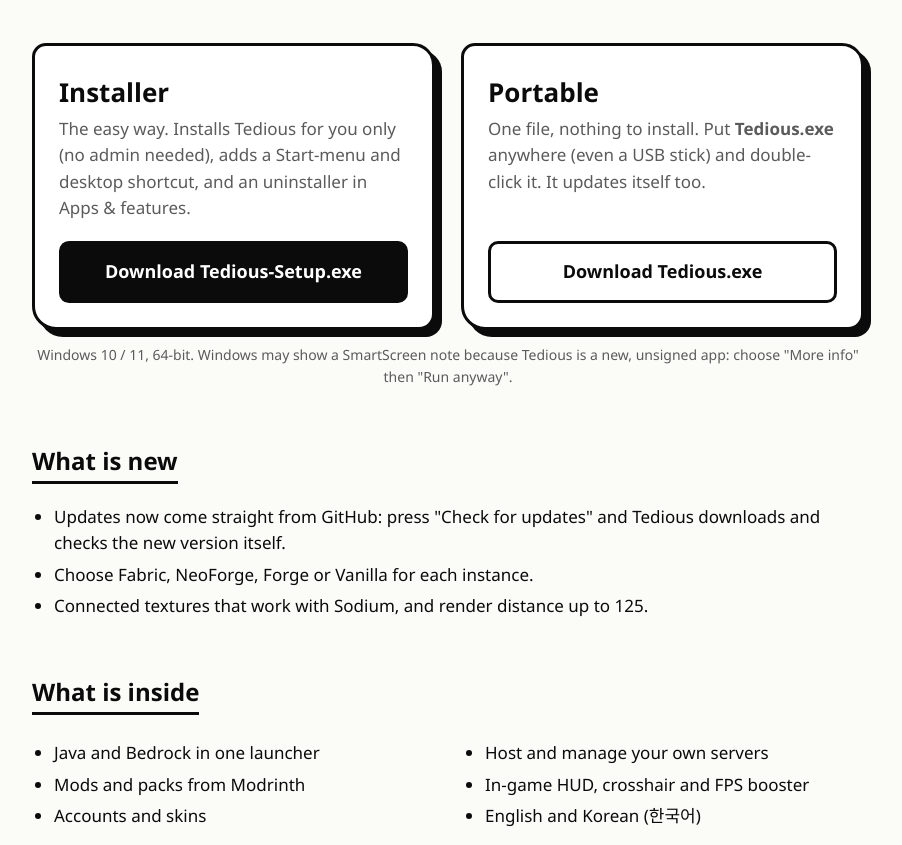
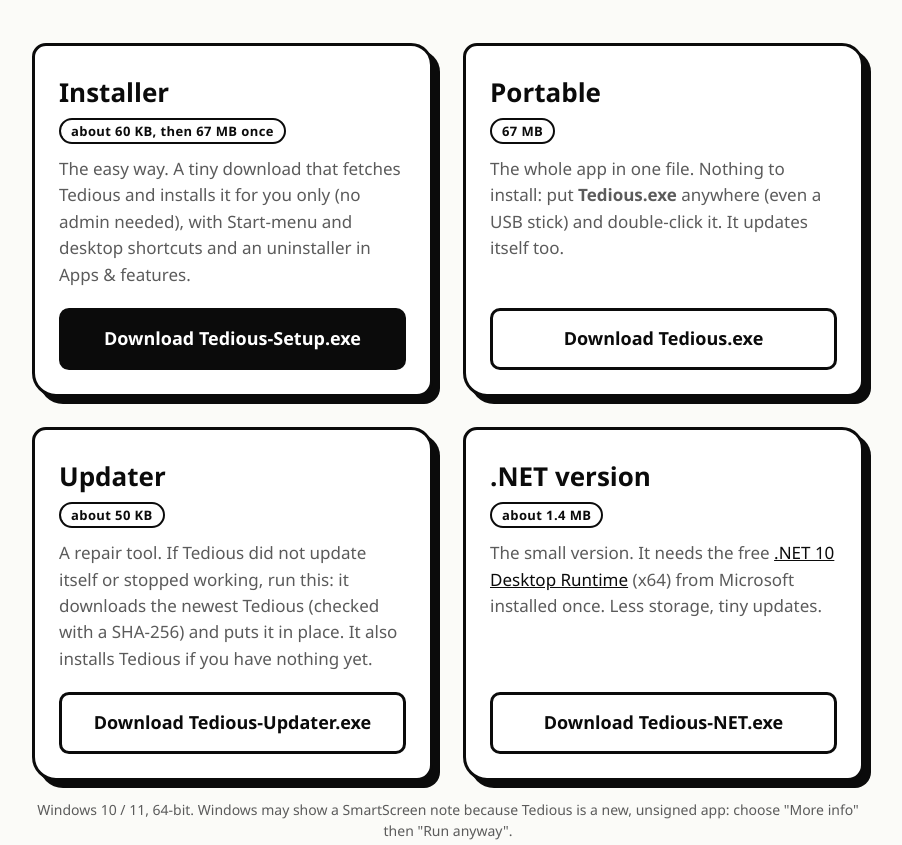
Before and after one commit to Archenied/Tedious, a plain HTML site: page docs/index.html in a window 1280 px wide. Shown: the part 452-1297 px from the top of the page, without its empty margins (192-1094 px from the left). Drawn offline with Linux system fonts and the light colour scheme; no server answers.

Commit message:
Download page: four downloads
Co-Authored-By: Claude Sonnet 5.5 <noreply@anthropic.com>

```diff
--- a/docs/index.html
+++ b/docs/index.html
@@ -16,10 +16,12 @@
   h1 { font-size:68px; line-height:1; margin:0; letter-spacing:-1px; font-weight:900; }
   .tag { margin:10px 0 0; font-size:20px; color:var(--grey); }
   .ver { display:inline-block; margin-top:16px; padding:3px 14px; border:2.5px solid var(--ink); border-radius:999px; font-weight:700; font-size:14px; letter-spacing:.5px; }
-  .cards { display:grid; grid-template-columns:1fr 1fr; gap:26px; margin:46px 0 14px; }
+  .cards { display:grid; grid-template-columns:1fr 1fr; gap:30px; margin:46px 0 18px; }
   .card { border:3px solid var(--ink); border-radius:14px 22px 16px 24px; padding:26px 24px 24px; background:#fff; box-shadow:7px 7px 0 var(--ink); display:flex; flex-direction:column; }
   .card h2 { margin:0 0 4px; font-size:26px; }
   .card p { margin:0 0 20px; color:var(--grey); flex:1; }
+  .size { display:inline-block; margin:2px 0 12px; font-weight:700; font-size:13px; letter-spacing:.4px; border:2px solid var(--ink); border-radius:999px; padding:1px 10px; align-self:flex-start; }
+  .card a:not(.btn) { color:var(--ink); }
   .btn { display:block; text-align:center; text-decoration:none; background:var(--ink); color:#fff; font-weight:800; font-size:18px; padding:14px 10px; border-radius:10px; border:3px solid var(--ink); transition:transform .08s; }
   .btn:hover { transform:translate(-2px,-2px); background:#fff; color:var(--ink); }
   .btn.alt { background:#fff; color:var(--ink); }
@@ -47,13 +49,27 @@
   <div class="cards">
     <div class="card">
       <h2>Installer</h2>
-      <p>The easy way. Installs Tedious for you only (no admin needed), adds a Start-menu and desktop shortcut, and an uninstaller in Apps &amp; features.</p>
-      <a class="btn" id="dl-setup" href="https://github.com/Archenied/Tedious/releases/latest/download/Tedious-Setup.exe">Download Tedious-Setup.exe</a>
+      <span class="size">about 60 KB, then 67 MB once</span>
+      <p>The easy way. A tiny download that fetches Tedious and installs it for you only (no admin needed), with Start-menu and desktop shortcuts and an uninstaller in Apps &amp; features.</p>
+      <a class="btn" href="https://github.com/Archenied/Tedious/releases/latest/download/Tedious-Setup.exe">Download Tedious-Setup.exe</a>
     </div>
     <div class="card">
       <h2>Portable</h2>
-      <p>One file, nothing to install. Put <b>Tedious.exe</b> anywhere (even a USB stick) and double-click it. It updates itself too.</p>
-      <a class="btn alt" id="dl-portable" href="https://github.com/Archenied/Tedious/releases/latest/download/Tedious.exe">Download Tedious.exe</a>
+      <span class="size">67 MB</span>
+      <p>The whole app in one file. Nothing to install: put <b>Tedious.exe</b> anywhere (even a USB stick) and double-click it. It updates itself too.</p>
+      <a class="btn alt" href="https://github.com/Archenied/Tedious/releases/latest/download/Tedious.exe">Download Tedious.exe</a>
+    </div>
+    <div class="card">
+      <h2>Updater</h2>
+      <span class="size">about 50 KB</span>
+      <p>A repair tool. If Tedious did not update itself or stopped working, run this: it downloads the newest Tedious (checked with a SHA-256) and puts it in place. It also installs Tedious if you have nothing yet.</p>
+      <a class="btn alt" href="https://github.com/Archenied/Tedious/releases/latest/download/Tedious-Updater.exe">Download Tedious-Updater.exe</a>
+    </div>
+    <div class="card">
+      <h2>.NET version</h2>
+      <span class="size">about 1.4 MB</span>
+      <p>The small version. It needs the free <a href="https://dotnet.microsoft.com/download/dotnet/10.0">.NET 10 Desktop Runtime</a> (x64) from Microsoft installed once. Less storage, tiny updates.</p>
+      <a class="btn alt" href="https://github.com/Archenied/Tedious/releases/latest/download/Tedious-NET.exe">Download Tedious-NET.exe</a>
     </div>
   </div>
   <p class="small">Windows 10 / 11, 64-bit. Windows may show a SmartScreen note because Tedious is a new, unsigned app: choose "More info" then "Run anyway".</p>
```
Also changed, not shown: 1 other file.
